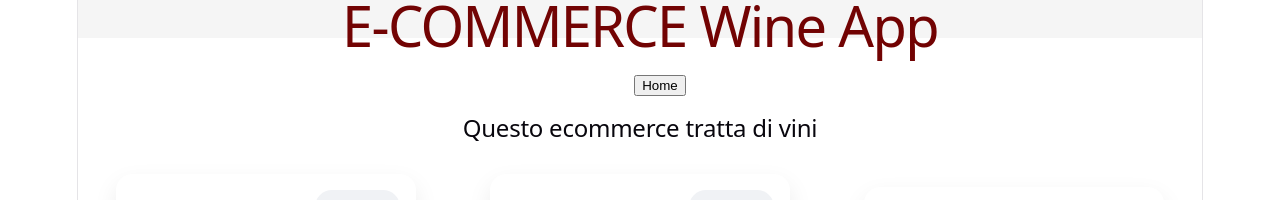
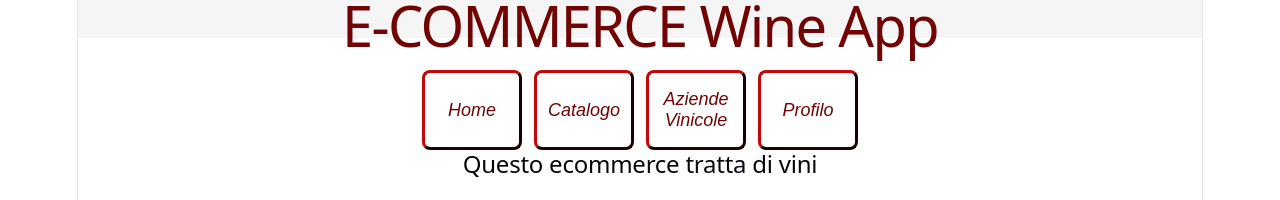
Before and after one commit to alfredofiore94/WineApp, a React (Vite) app: page / in a window 1280 px wide. Shown: the part 276-476 px from the top of the page. Built offline with nearby package versions, Linux system fonts and the light colour scheme.

Commit message:
aggiunta esempio di state e hook

```diff
--- a/src/components/Home/Home.tsx
+++ b/src/components/Home/Home.tsx
@@ -1,24 +1,14 @@
 import { WinesHomeTable } from "../tables/wine-table/wine-table";
 import { winesMock } from "../../data/wines_mock";
-import { TabButton } from "../TabMenu/TabButton";
-import type { MenuButton } from "../../models/menuButton";
+import { TabBarMenu } from "../TabBarMenu/TabBar/TabBarMenu";
 
 export function Home() {
   const wines = winesMock;
-  const menuButtons: MenuButton[] = [
-    {
-      name: "Home",
-      id: 0,
-      placeholder: "Home page",
-    },
-  ];
-  const t = { valore: "pippo" };
+
   return (
     <div>
       <section id="tabButtonsMenu">
-        <menu>
-          <TabButton {...menuButtons[0]}></TabButton>
-        </menu>
+        <TabBarMenu></TabBarMenu>
       </section>
       <h2> Questo ecommerce tratta di vini</h2>
       <WinesHomeTable {...wines} />
--- /dev/null
+++ b/src/components/TabBarMenu/TabBar/TabBarMenu.css
@@ -0,0 +1,10 @@
+menu {
+  display: flex; /* Dispone gli elementi in orizzontale */
+  flex-direction: row; /* Allinea da sinistra a destra */
+  gap: 12px; /* Spazio tra un pulsante e l'altro */
+  list-style: none; /* Rimuove i "dot" (pallini) dei <li> */
+  padding: 0;
+  margin: 0;
+  align-content: center;
+  justify-content: center;
+}
--- /dev/null
+++ b/src/components/TabBarMenu/TabBar/TabBarMenu.tsx
@@ -0,0 +1,38 @@
+import { TabButton } from "../TabMenuButton/TabButton";
+import { menuButtons } from "../../../data/menu_buttons";
+import "./TabBarMenu.css";
+import { useState } from "react";
+export function TabBarMenu() {
+  const [selectedId, setSelectedId] = useState<number>();
+
+  function onClickButton(id: number): void {
+    setSelectedId(id);
+  }
+  const onClickBtn = (id: number) => {
+    onClickButton(id);
+  };
+  return (
+    <menu>
+      <TabButton
+        buttonMenu={menuButtons[0]}
+        isSelected={selectedId === menuButtons[0].id}
+        onSelectMenuBtn={() => onClickButton(menuButtons[0].id)}
+      ></TabButton>
+      <TabButton
+        buttonMenu={menuButtons[1]}
+        isSelected={selectedId === menuButtons[1].id}
+        onSelectMenuBtn={() => onClickButton(menuButtons[1].id)}
+      ></TabButton>
+      <TabButton
+        buttonMenu={menuButtons[2]}
+        isSelected={selectedId === menuButtons[2].id}
+        onSelectMenuBtn={() => onClickBtn(menuButtons[2].id)}
+      ></TabButton>
+      <TabButton
+        buttonMenu={menuButtons[3]}
+        isSelected={selectedId === menuButtons[3].id}
+        onSelectMenuBtn={() => onClickButton(menuButtons[3].id)}
+      ></TabButton>
+    </menu>
+  );
+}
--- /dev/null
+++ b/src/components/TabBarMenu/TabMenuButton/TabButton.css
@@ -0,0 +1,38 @@
+.buttonMenu {
+  width: 100px;
+  height: 80px;
+  background-color: white;
+  border-color: rgb(114, 3, 3);
+  border-width: 3px;
+  color: rgb(114, 3, 3);
+  border-radius: 8px;
+  font-size: large;
+  font-style: italic;
+  cursor: pointer;
+  transition: all 0.2s ease;
+}
+
+.buttonMenuSelected {
+  width: 100px;
+  height: 80px;
+  background-color: rgb(114, 3, 3);
+  border-color: rgb(114, 3, 3);
+  border-width: 3px;
+  color: white;
+  border-radius: 8px;
+  font-size: large;
+  font-style: italic;
+  cursor: pointer;
+  transition: all 0.2s ease;
+}
+
+/* Effetto al passaggio del mouse (Hover) */
+button:hover {
+  transform: translateY(-2px);
+  box-shadow: 0 6px 16px rgba(37, 99, 235, 0.4);
+}
+
+/* Effetto al click/selezione (Active) */
+button:active {
+  transform: translateY(0);
+}
--- /dev/null
+++ b/src/components/TabBarMenu/TabMenuButton/TabButton.tsx
@@ -0,0 +1,27 @@
+import type { MenuButton } from "../../../models/menuButton";
+import "./TabButton.css";
+type TabButtonProps = {
+  buttonMenu: MenuButton;
+  onSelectMenuBtn: () => void;
+  isSelected: boolean;
+};
+export function TabButton({
+  buttonMenu,
+  onSelectMenuBtn,
+  isSelected,
+}: TabButtonProps) {
+  return (
+    <li>
+      <button
+        className={isSelected ? "buttonMenuSelected" : "buttonMenu"}
+        onClick={onSelectMenuBtn}
+      >
+        {buttonMenu.name}
+      </button>
+    </li>
+  );
+}
+
+export function StringButton(label: string) {
+  return <button>{label}</button>;
+}
--- a/src/components/TabMenu/TabButton.tsx
+++ /dev/null
@@ -1,9 +0,0 @@
-import type { MenuButton } from "../../models/menuButton";
-
-export function TabButton(buttonMenu: MenuButton) {
-  return <button>{buttonMenu.name}</button>;
-}
-
-export function StringButton(label: string) {
-  return <button>{label}</button>;
-}
--- /dev/null
+++ b/src/data/menu_buttons.ts
@@ -0,0 +1,24 @@
+import type { MenuButton } from "../models/menuButton";
+
+export const menuButtons: MenuButton[] = [
+  {
+    name: "Home",
+    id: 0,
+    placeholder: "Home page",
+  },
+  {
+    name: "Catalogo",
+    id: 1,
+    placeholder: "Catalogo dei vini",
+  },
+  {
+    name: "Aziende Vinicole",
+    id: 2,
+    placeholder: "Aziende produttrici",
+  },
+  {
+    name: "Profilo",
+    id: 3,
+    placeholder: "Profilo utente",
+  },
+];
```
Also changed, not shown: src/components/TabMenu/TabButton.css (deleted).
